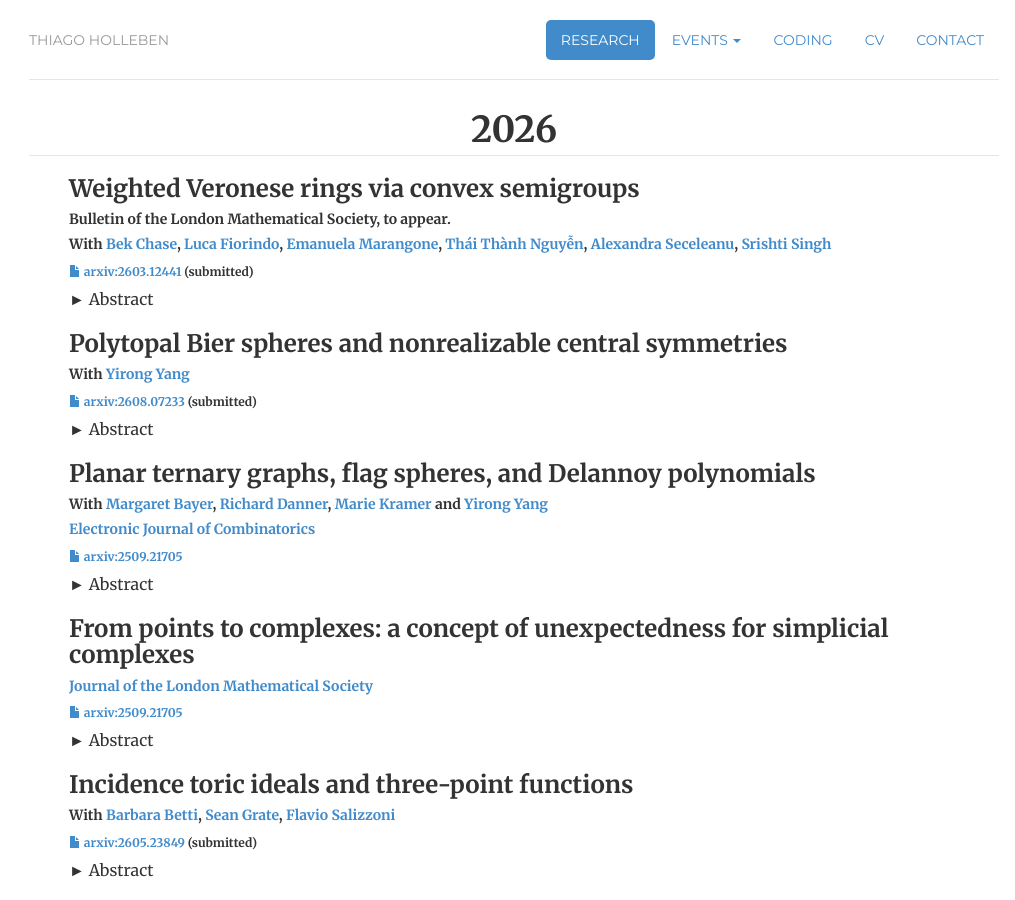
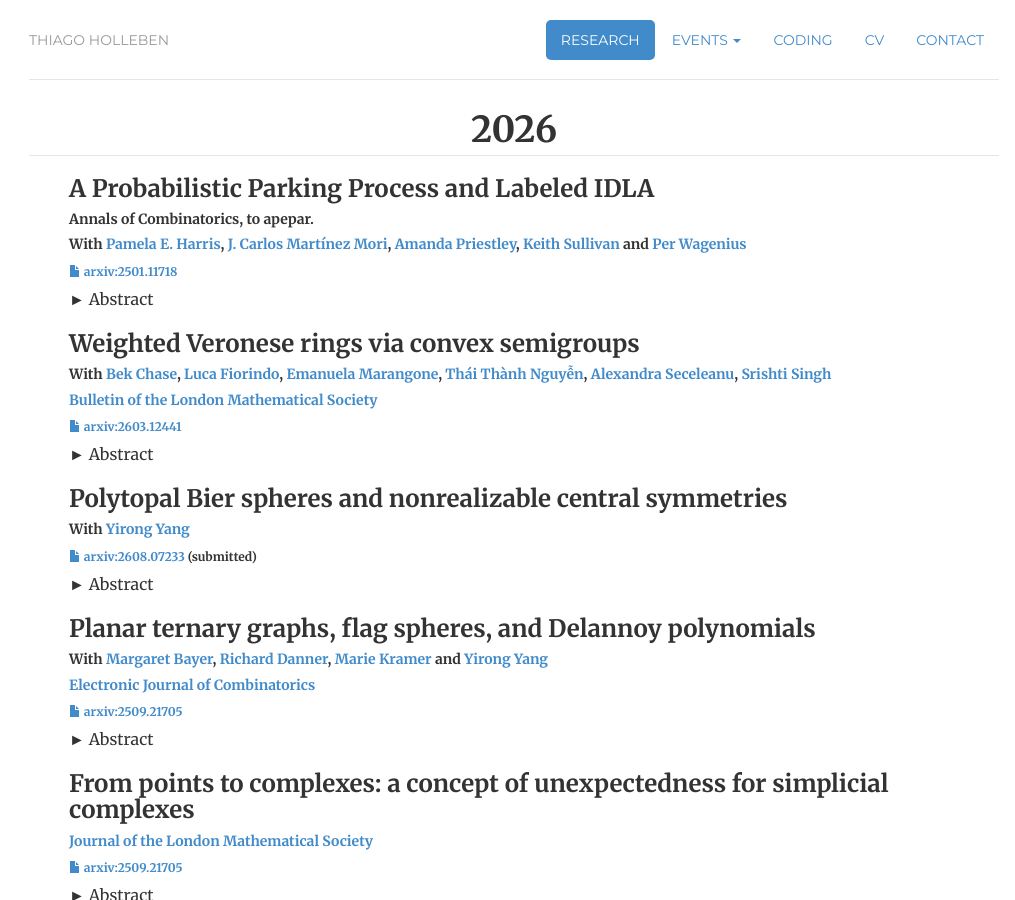
Before and after one commit to hollebenthiago/hollebenthiago.github.io, a Jekyll site: the page built from research/index.html, in a window 1280 px wide and 900 px high. Shown: the whole window, without its empty margins (126-1141 px from the left). Built offline with Jekyll 4.4.1, drawn with Linux system fonts in a browser that asks for light colours; some of the changed text lies outside the part shown.

Commit message:
first update back mpi november 2026

```diff
--- a/research/index.html
+++ b/research/index.html
@@ -20,15 +20,38 @@ description: Thiago Holleben is a PhD candidate at Dalhousie University.
             <ul>
                 <li class="paper">
                     <h3>
+                        A Probabilistic Parking Process and Labeled IDLA
+                    </h3>
+                    <h5>
+                        Annals of Combinatorics, to apepar.
+                    </h5>
+                    <h5>
+                        With <a href="https://www.pamelaeharris.com/">Pamela E. Harris</a>, <a href="https://jcmartinezmori.github.io/">J. Carlos Martínez Mori</a>, <a href="https://mndpriestley.github.io/">Amanda Priestley</a>, <a href="https://www.researchgate.net/profile/Keith-Sullivan-4">Keith Sullivan</a> and <a href="https://www.linkedin.com/in/per-wagenius-3816b6264">Per Wagenius</a>
+                    </h5>
+
+                    <h6><a href="https://arxiv.org/abs/2501.11718"><i class="glyphicon glyphicon-file"></i> arxiv:2501.11718</a></h6>
+                    <details class="styled">
+                        <summary>
+                            Abstract
+                        </summary>
+                        <div>
+                            <p>
+                                We introduce and study a new probabilistic variant of the classical parking protocol of Konheim and Weiss [29], which is closely related to Internal Diffusion Limited Aggregation, or IDLA, introduced in 1991 by Diaconis and Fulton [15]. In particular, we show that if one runs our parking protocol starting with a parking function whose outcome permutation (in the sense of the classical parking process of Konheim and Weiss) is the identity permutation, then we can compute the exact probability that all of the cars park. Furthermore, we compute the expected time it takes for the protocol to complete assuming all of the cars park, and prove that the parking process is negatively correlated. We also study statistics of uniformly random weakly increasing parking functions, a subset of parking functions whose outcome is the identity permutation. We give the distribution of the last entry, along with the probability that a specific set of cars is lucky, and the expected number of lucky cars.
+                            </p>
+                        </div>
+                    </details>
+                </li>
+                <li class="paper">
+                    <h3>
                         Weighted Veronese rings via convex semigroups
                     </h3>
                     <h5>
-                        Bulletin of the London Mathematical Society, to appear.
+                        With <a href="https://www.bekchase.com/">Bek Chase</a>, <a href="https://sites.google.com/view/fiorindo">Luca Fiorindo</a>, <a href="https://emanuelamarangone.wixsite.com/marangone">Emanuela Marangone</a>, <a href="https://sites.google.com/view/thainguyenmath/home">Thái Thành Nguyễn</a>, <a href="https://aseceleanu.github.io/">Alexandra Seceleanu</a>, <a href="https://sites.google.com/view/srishti-singh-math?usp=sharing">Srishti Singh</a>
                     </h5>
                     <h5>
-                        With <a href="https://www.bekchase.com/">Bek Chase</a>, <a href="https://sites.google.com/view/fiorindo">Luca Fiorindo</a>, <a href="https://emanuelamarangone.wixsite.com/marangone">Emanuela Marangone</a>, <a href="https://sites.google.com/view/thainguyenmath/home">Thái Thành Nguyễn</a>, <a href="https://aseceleanu.github.io/">Alexandra Seceleanu</a>, <a href="https://sites.google.com/view/srishti-singh-math?usp=sharing">Srishti Singh</a>
+                        <a href="https://londmathsoc.onlinelibrary.wiley.com/doi/10.1112/blms.70536">Bulletin of the London Mathematical Society</a>
                     </h5>
-                    <h6><a href="https://arxiv.org/pdf/2603.12441"><i class="glyphicon glyphicon-file"></i> arxiv:2603.12441</a> (submitted)</h6>
+                    <h6><a href="https://arxiv.org/pdf/2603.12441"><i class="glyphicon glyphicon-file"></i> arxiv:2603.12441</a></h6>
                     <details class=styled>
                         <summary>
                             Abstract
@@ -320,27 +343,6 @@ description: Thiago Holleben is a PhD candidate at Dalhousie University.
                         </div>
                     </details>
                 </li>
-
-                <li class="paper">
-                    <h3>
-                        A Probabilistic Parking Process and Labeled IDLA
-                    </h3>
-                    <h5>
-                        With <a href="https://www.pamelaeharris.com/">Pamela E. Harris</a>, <a href="https://jcmartinezmori.github.io/">J. Carlos Martínez Mori</a>, <a href="https://mndpriestley.github.io/">Amanda Priestley</a>, <a href="https://www.researchgate.net/profile/Keith-Sullivan-4">Keith Sullivan</a> and <a href="https://www.linkedin.com/in/per-wagenius-3816b6264">Per Wagenius</a>
-                    </h5>
-
-                    <h6><a href="https://arxiv.org/abs/2501.11718"><i class="glyphicon glyphicon-file"></i> arxiv:2501.11718</a> (submitted)</h6>
-                    <details class="styled">
-                        <summary>
-                            Abstract
-                        </summary>
-                        <div>
-                            <p>
-                                We introduce and study a new probabilistic variant of the classical parking protocol of Konheim and Weiss [29], which is closely related to Internal Diffusion Limited Aggregation, or IDLA, introduced in 1991 by Diaconis and Fulton [15]. In particular, we show that if one runs our parking protocol starting with a parking function whose outcome permutation (in the sense of the classical parking process of Konheim and Weiss) is the identity permutation, then we can compute the exact probability that all of the cars park. Furthermore, we compute the expected time it takes for the protocol to complete assuming all of the cars park, and prove that the parking process is negatively correlated. We also study statistics of uniformly random weakly increasing parking functions, a subset of parking functions whose outcome is the identity permutation. We give the distribution of the last entry, along with the probability that a specific set of cars is lucky, and the expected number of lucky cars.
-                            </p>
-                        </div>
-                    </details>
-                </li>
             </ul>
         </div>
     </div>
```
Also changed, not shown: attended/index.html (+18 -6 lines), 6 other files.
